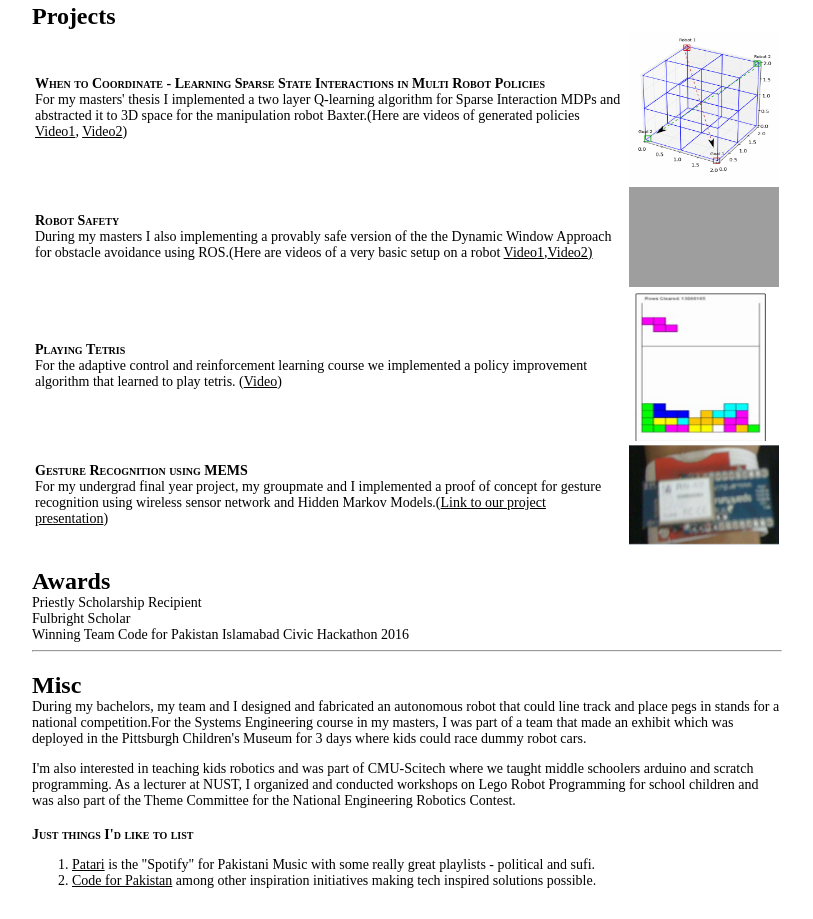
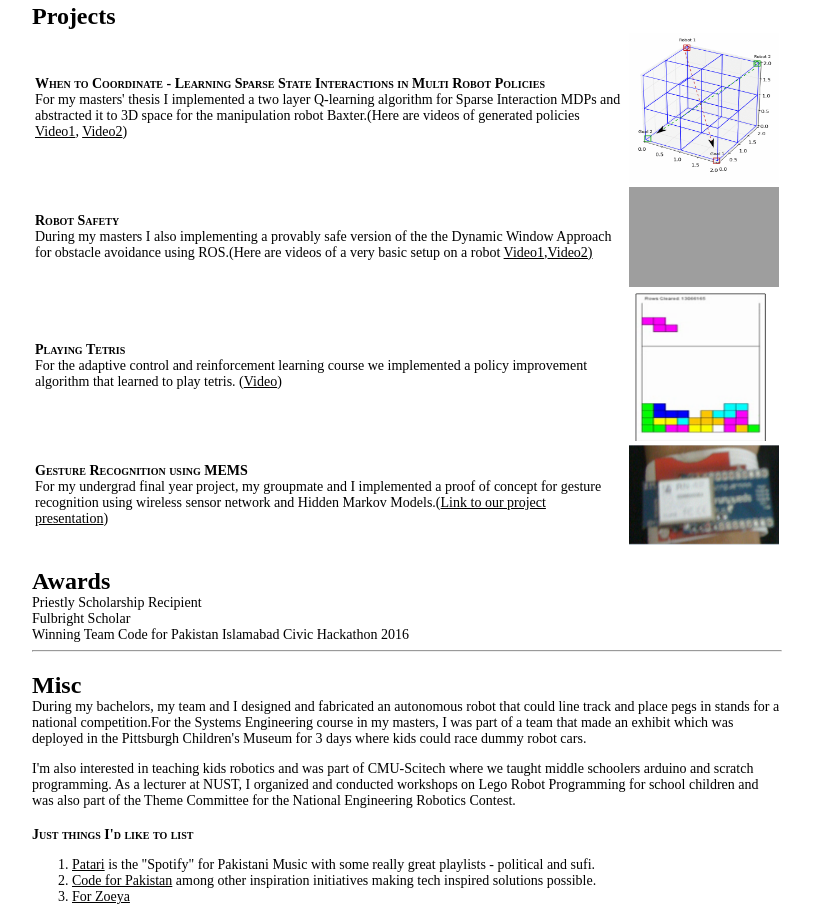
Before and after one commit to fatmaf/fatmaf.github.io, a plain HTML site: page index.html in a window 1280 px wide. Shown: the part 291-1210 px from the top of the page, without its empty margins (233-1046 px from the left). Drawn offline with Linux system fonts and the light colour scheme; grey boxes are pictures that could not be loaded; a web font is replaced by a local one.

Commit message:
updated for zoeya

```diff
--- a/index.html
+++ b/index.html
@@ -79,6 +79,7 @@ nav {
 </li>
 <li><a href="http://codeforpakistan.org/">Code for Pakistan</a> among other inspiration initiatives making tech inspired solutions possible.
 </li>
+<li><a href="for_zoeya/zoeya.html">For Zoeya</a></li>
 </ol>
 </p>
 </section> </main>
```
